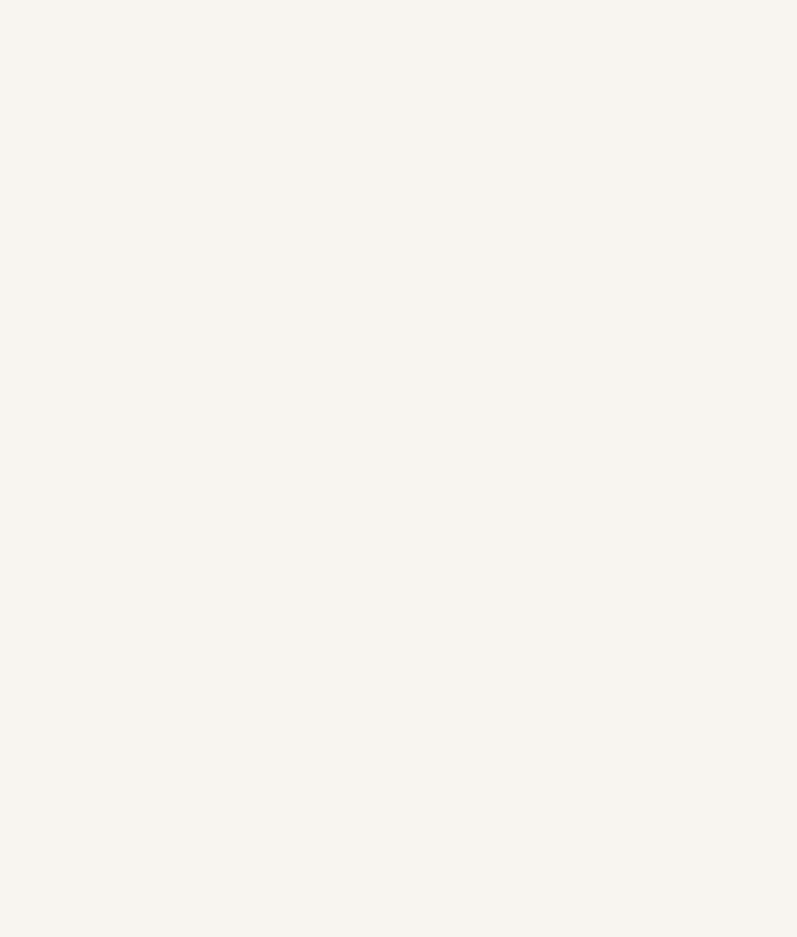
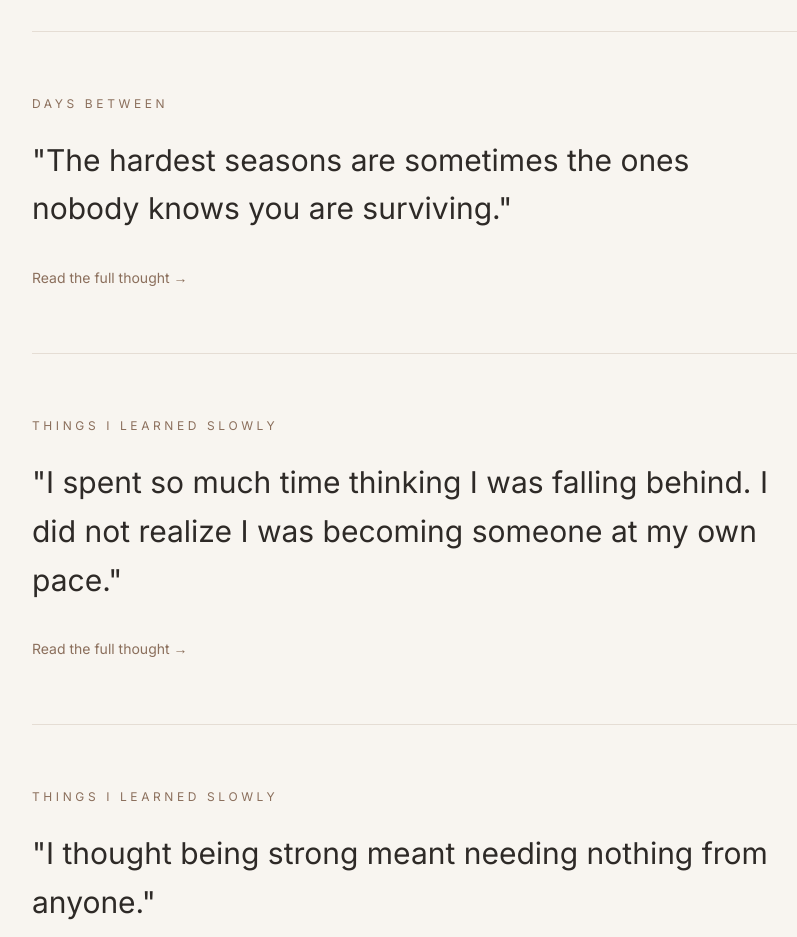
Before and after one commit to karamelaa-sunctuary/thoughtsofcee, a Next.js app: page /writings in a window 1280 px wide. Shown: the part 1860-2797 px from the top of the page, without its empty margins (224-1021 px from the left). Before the commit the page ends 1196 px from the top, so only its background shows below. Built offline with nearby package versions, Linux system fonts and the light colour scheme.

Commit message:
Add new Cee fragments

```diff
--- a/app/collections/[slug]/page.tsx
+++ b/app/collections/[slug]/page.tsx
@@ -137,7 +137,11 @@ export default async function FragmentPage({
 
                 <Link
                   key={writing.slug}
-                  href={`/letters/${writing.slug}`}
+                  href={
+                    writing.type === "letter"
+                      ? `/letters/${writing.slug}`
+                      : `/writings/${writing.slug}`
+                  }
                   className="
                     group
                     block
--- a/app/components/BookReader.tsx
+++ b/app/components/BookReader.tsx
@@ -58,29 +58,18 @@ export default function BookReader({
 
           {pages[page]
             .split("\n")
+            .map((line) => line.trim())
+            .filter(Boolean)
             .map((line, index) => {
 
-              const text = line.trim();
-
-              if (!text) {
-                return (
-                  <div
-                    key={index}
-                    className="h-4"
-                  />
-                );
-              }
-
-
-              const featuredLine = isFeaturedLine(text);
-
+              const featuredLine = isFeaturedLine(line);
 
               if (featuredLine) {
                 return (
                   <div
                     key={index}
                     className="
-                      my-10
+                      my-8
                       border-l-2
                       border-[#C8B8A5]
                       pl-5
@@ -90,32 +79,29 @@ export default function BookReader({
                     <p
                       className="
                         font-heading
-                        font-bold
+                        italic
                         text-lg
                         leading-[1.7]
                         text-[#2E2A27]
                         md:text-xl
                       "
                     >
-                      {text}
+                      {line}
                     </p>
                   </div>
                 );
               }
 
-
               return (
                 <p
                   key={index}
                   className="
-                    mb-2
-                    text-[15px]
-                    leading-[1.85]
+                    mb-5
+                    leading-[1.9]
                     text-[#2E2A27]
-                    md:text-[16px]
                   "
                 >
-                  {text}
+                  {line}
                 </p>
               );
             })}
--- a/app/components/WritingPreview.tsx
+++ b/app/components/WritingPreview.tsx
@@ -46,11 +46,11 @@ const writings = [
                 "
               >
 
-                <p className="mb-4 text-sm text-[#8B6F5C]">
+                <p className="mb-3 text-sm text-[#8B6F5C]">
                   {writing.category}
                 </p>
 
-                <h3 className="mb-4 text-2xl text-[#2E2A27]">
+                <h3 className="mb3 text-18 text-[#2E2A27]">
                   {writing.title}
                 </h3>
 
--- a/app/data/writings.ts
+++ b/app/data/writings.ts
@@ -158,7 +158,6 @@ export const writings = [
   The spaces between where we were
 
   and where we are going
-
 
   often hold the deepest lessons.
         `,
@@ -550,5 +549,135 @@ Some are simply carried with gratitude.
     But to introduce us to parts of ourselves we had not met yet.`
     ]
   },
+  {
+    slug: "the-version-i-left-behind",
+    type: "fragment",
+    title: "The Version I Left Behind",
+    category: "Days Between",
+    collection: "days-between",
+
+    fragment:
+      "There is a version of me I had to say goodbye to. Not because she was wrong. Not because she failed. But because she carried things I was no longer meant to carry.",
+
+    excerpt:
+      "There is a version of me I had to say goodbye to. Not because she was wrong. Not because she failed.",
+
+    content: `
+  There is a version of me I had to say goodbye to.
+
+  Not because she was wrong.
+
+  Not because she failed.
+
+  But because she carried things I was no longer meant to carry.
+    `,
+  },
+
+
+  {
+    slug: "the-quiet-changes",
+    type: "fragment",
+    title: "The Quiet Changes",
+    category: "Days Between",
+    collection: "days-between",
+
+    fragment:
+      "Some changes happen so quietly that even we do not notice them until one day we look back and realize we are no longer waiting for the same things.",
+
+    excerpt:
+      "Some changes happen so quietly that even we do not notice them.",
+
+    content: `
+  Some changes happen so quietly that even we do not notice them.
+
+  Until one day, we look back and realize we are no longer waiting for the same things.
+    `,
+  },
+
+
+  {
+    slug: "the-space-nobody-sees",
+    type: "fragment",
+    title: "The Space Nobody Sees",
+    category: "Days Between",
+    collection: "days-between",
+
+    fragment:
+      "The hardest seasons are sometimes the ones nobody knows you are surviving.",
+
+    excerpt:
+      "The hardest seasons are sometimes the ones nobody knows you are surviving.",
+
+    content: `
+  The hardest seasons are sometimes the ones nobody knows you are surviving.
+
+  The ones where you are rebuilding yourself quietly, one ordinary day at a time.
+    `,
+  },
+
+
+  {
+    slug: "i-was-not-behind",
+    type: "fragment",
+    title: "I Was Not Behind",
+    category: "Things I Learned Slowly",
+    collection: "things-i-learned-slowly",
+
+    fragment:
+      "I spent so much time thinking I was falling behind. I did not realize I was becoming someone at my own pace.",
+
+    excerpt:
+      "I spent so much time thinking I was falling behind.",
+
+    content: `
+  I spent so much time thinking I was falling behind.
+
+  I did not realize I was becoming someone at my own pace.
+    `,
+  },
+
+
+  {
+    slug: "what-i-mistook-for-strength",
+    type: "fragment",
+    title: "What I Mistook For Strength",
+    category: "Things I Learned Slowly",
+    collection: "things-i-learned-slowly",
+
+    fragment:
+      "I thought being strong meant needing nothing from anyone.",
+
+    excerpt:
+      "I thought being strong meant needing nothing from anyone.",
+
+    content: `
+  I thought being strong meant needing nothing from anyone.
+
+  I learned that strength can also look like admitting when something hurts.
+    `,
+  },
+
+
+  {
+    slug: "the-things-i-understand-now",
+    type: "fragment",
+    title: "The Things I Understand Now",
+    category: "Things I Learned Slowly",
+    collection: "things-i-learned-slowly",
+
+    fragment:
+      "There are things I could only understand after living through them.",
+
+    excerpt:
+      "Some lessons cannot be explained. They have to be felt.",
+
+    content: `
+  There are things I could only understand after living through them.
+
+  Some lessons cannot be explained.
+
+  They have to be felt.
+    `,
+  },
 
 ];
```
